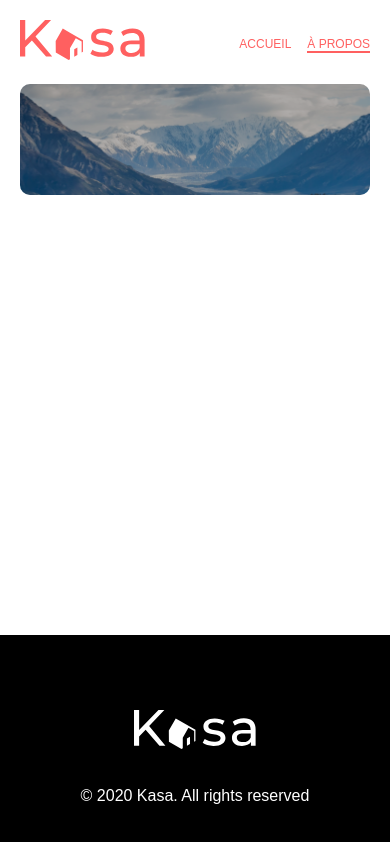
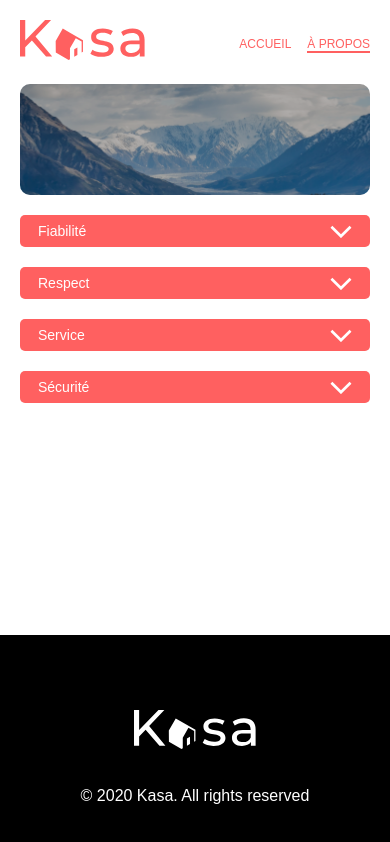
Before and after one commit to michelmb-dev/kasa, a React (Create React App) app: page /about in a window 390 px wide. Built offline with nearby package versions, Linux system fonts and the light colour scheme.

Commit message:
feat: setting up the Dropdown component on the about page.

```diff
--- a/src/AppRoutes.js
+++ b/src/AppRoutes.js
@@ -1,6 +1,6 @@
 import {Route, Routes} from "react-router-dom";
 import Home from "./pages/home/Home";
-import About from "./pages/about/about";
+import About from "./pages/about/About";
 import Error from "./pages/error/Error";
 
 function AppRoutes() {
--- /dev/null
+++ b/src/pages/about/About.jsx
@@ -0,0 +1,28 @@
+import Landing from "../../components/landing/Landing";
+import background from "../../assets/bg-about.png";
+import styles from "./About.module.css";
+import Dropdown from "../../components/dropdown/Dropdown";
+
+function About() {
+	return (
+		<>
+			<Landing background={background}/>
+			<section className={styles.wrapper}>
+				<Dropdown title="Fiabilité">
+					<p>Les annonces postées sur Kasa garantissent une fiabilité totale. Les photos sont conformes aux logements et toutes les informations sont régulièrement vérifiées par nos équipes.</p>
+				</Dropdown>
+				<Dropdown title="Respect">
+					<p>La bienveillance fait partie des valeurs fondatrices de Kasa. Tout comportement discriminatoire ou de perturbation du voisinage entraînera une exclusion de notre plateforme.</p>
+				</Dropdown>
+				<Dropdown title="Service">
+					<p>Nos équipes se tiennent à votre disposition pour vous fournir une expérience parfaite. N'hésitez pas à nous contacter si vous avez la moindre question.</p>
+				</Dropdown>
+				<Dropdown title="Sécurité">
+					<p>La sécurité est la priorité de Kasa. Aussi bien pour nos hôtes que pour les voyageurs, chaque logement correspond aux critères de sécurité établis par nos services. En laissant une note aussi bien à l'hôte qu'au locataire, cela permet à nos équipes de vérifier que les standards sont bien respectés. Nous organisons également des ateliers sur la sécurité domestique pour nos hôtes.</p>
+				</Dropdown>
+			</section>
+		</>
+	);
+}
+
+export default About;
--- /dev/null
+++ b/src/pages/about/About.module.css
@@ -0,0 +1,15 @@
+.wrapper {
+    margin: 30px;
+    display: flex;
+    flex-direction: column;
+    justify-content: center;
+    align-items: center;
+    gap: 31px;
+}
+
+@media  screen and (max-width: 768px) {
+    .wrapper {
+        margin: 20px 0;
+        gap: 20px;
+    }
+}
--- a/src/pages/about/about.jsx
+++ /dev/null
@@ -1,12 +0,0 @@
-import Landing from "../../components/landing/Landing";
-import background from "../../assets/bg-about.png";
-
-function about() {
-	return (
-		<>
-			<Landing background={background}/>
-		</>
-	);
-}
-
-export default about;
```
